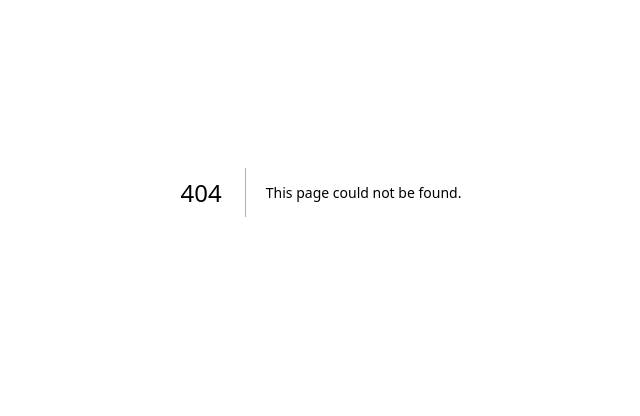
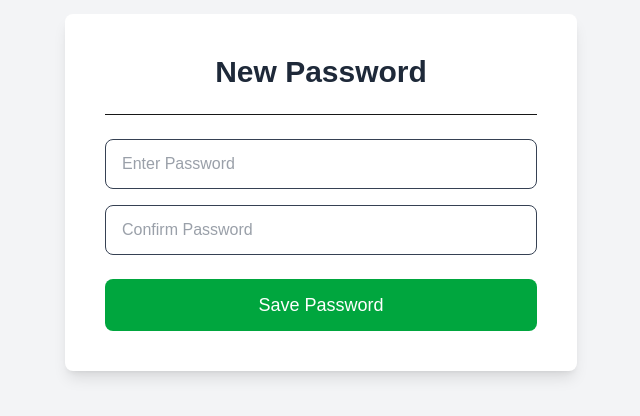
Before and after one commit to ManishDevHub/devforces-fontend, a Next.js app: page /reset-passwordPage/1 in a window 1280 px wide. Before the commit this address had no page. Shown: the part 208-624 px from the top of the page, without its empty margins (319-959 px from the left). Built offline with nearby package versions, Linux system fonts and the light colour scheme.

Commit message:
add forgot-password , forgot-password-don , reset-password pages all of these conntect to the backend

```diff
--- /dev/null
+++ b/src/app/(auth)/forgot-password-done/page.tsx
@@ -0,0 +1,37 @@
+import React from "react";
+
+export default function PsswordResetSent() {
+  return (
+    <div className="min-h-screen flex items-center justify-center bg-gray-200 px-4">
+      <div className="bg-white shadow-lg rounded-2xl p-10 max-w-md w-full text-center border border-gray-100">
+        <div className="flex justify-center mb-4">
+          <div className="h-14 w-14 rounded-full bg-green-100 flex items-center justify-center">
+            <svg
+              className="h-7 w-7 text-green-600"
+              fill="none"
+              stroke="currentColor"
+              strokeWidth="2"
+              viewBox="0 0 24 24"
+            >
+              <path
+                strokeLinecap="round"
+                strokeLinejoin="round"
+                d="M9 12l2 2 4-4m6 2a9 9 0 11-18 0 9 9 0 0118 0z"
+              />
+            </svg>
+          </div>
+        </div>
+        <h1 className="text-3xl text-gray-800 font-semibold">
+          {" "}
+          Password Reset
+        </h1>
+        <p className="text-gray-500 mt-2">
+          We’ve sent you an email with reset instructions.
+        </p>
+        <p className="text-gray-500 mt-1">
+          If you don’t receive it within a few minutes, please contact support.
+        </p>
+      </div>
+    </div>
+  );
+}
--- a/src/app/(auth)/forgot-password/page.tsx
+++ b/src/app/(auth)/forgot-password/page.tsx
@@ -1,56 +1,63 @@
 "use client";
 
-import React, { useState } from 'react'
-import toast from 'react-hot-toast';
+import React, { useState } from "react";
+import toast from "react-hot-toast";
+import { useRouter } from "next/navigation";
 
 export default function ForgotPassword() {
+  const router = useRouter();
+  const [email, setEmail] = useState("");
+  const [loading, SetLoading] = useState(false);
 
-const [ email , setEmail] = useState("")
-const [ loading , SetLoading] = useState(false)
+  const handleSubmit = async (e: any) => {
+    e.preventDefault();
 
-const handleSubmit = async( e: any)=>{
-    e.priventDeafult();
-SetLoading(true);
+    if (!email) {
+      toast.error("Email is required");
+      return;
+    }
 
-try{
+    SetLoading(true);
 
-  const res = await fetch("" , {
-    method: "POST",
-  headers: { "Content-Type": "application/json" },
- body: JSON.stringify({ email})
-  })
-  const data  = await res.json();
+    try {
+      const res = await fetch(
+        "http://localhost:4000/api/user/forgot-password",
+        {
+          method: "POST",
+          headers: { "Content-Type": "application/json" },
+          body: JSON.stringify({ email }),
+        }
+      );
 
-  if(!res.ok){
-    toast.error(  data.error|| " Faield to send reset link")
-    SetLoading(false)
-    return;
-  }
-  toast.success("Password reset link sent")
+      const data = await res.json();
 
-}catch(error){
-  console.log("server error")
-}
-SetLoading(false)
+      if (res.ok) {
+        toast.success("Password reset link sent!");
 
-}
+        setTimeout(() => router.push("/forgot-password-done"), 3000);
+      } else {
+        toast.error(data.error || data.message || "Something went wrong");
+      }
+    } catch (error) {
+      console.log("Server connection error", error);
+      toast.error("Server connection failed");
+    } finally {
+      SetLoading(false);
+    }
+  };
 
-
-
-
- return (
+  return (
     <div className="min-h-screen flex items-center justify-center bg-gray-100 p-4">
       <div className="bg-white shadow-lg max-w-lg w-full rounded-lg p-10">
         <h1 className="text-3xl font-semibold text-gray-800 text-center">
           Password Reset
         </h1>
-
         <hr className="my-6" />
 
         <div className="bg-yellow-100 text-yellow-800 border border-yellow-300 p-5 rounded-md mb-6">
           <p>
-            Can’t remember your password?
-            Just enter your email and we’ll send you a reset link.
+            Can’t remember your password? Just enter your email and we’ll send
+            you a reset link.
           </p>
         </div>
 
@@ -61,18 +68,14 @@ SetLoading(false)
               placeholder="Enter your email"
               value={email}
               onChange={(e) => setEmail(e.target.value)}
-              className="w-full border border-0.5px to-black px-4 py-3 text-gray-600 rounded-lg outline-none"
+              className="w-full border border-gray-300 px-4 py-3 text-gray-600 rounded-lg outline-none focus:border-green-500"
             />
-
-            {email === "" && (
-              <p className="text-red-600 text-sm mt-1">Required</p>
-            )}
           </div>
 
           <button
             type="submit"
             disabled={loading}
-            className="w-full mt-4 py-3 bg-green-600 hover:bg-green-700 text-white rounded-lg text-lg transition"
+            className="w-full mt-4 py-3 bg-green-600 hover:bg-green-700 text-white rounded-lg text-lg transition disabled:bg-gray-400"
           >
             {loading ? "Sending..." : "Reset My Password"}
           </button>
--- /dev/null
+++ b/src/app/(auth)/reset-passwordPage/[token]/page.tsx
@@ -0,0 +1,102 @@
+"use client";
+
+import React, { useState } from "react";
+import toast from "react-hot-toast";
+import { useParams, useRouter } from "next/navigation";
+
+export default function ResetPasswordPage() {
+  const [password, setPassword] = useState("");
+  const [confirm, setConfirm] = useState("");
+  const [loading, SetLoading] = useState(false);
+
+  const router = useRouter();
+
+  // URL se token extract karna sahi hai
+  const params = useParams();
+  const token = params.token;
+
+  console.log("Token extracted:", token);
+
+  const SubmitHandler = async (e: any) => {
+    e.preventDefault();
+
+    if (!password || !confirm) {
+      return toast.error("Both fields are required.");
+    }
+    if (password !== confirm) {
+      return toast.error("Password do not match!");
+    }
+
+    if (!token) {
+      return toast.error("Reset token is missing from the URL.");
+    }
+
+    SetLoading(true);
+
+    try {
+      const res = await fetch(
+        `http://localhost:4000/api/user/reset-passwordPage/${token}`,
+        {
+          method: "POST",
+          headers: { "Content-Type": "application/json" },
+
+          body: JSON.stringify({ token, password }),
+        }
+      );
+
+      const data = await res.json();
+
+      if (res.ok) {
+        toast.success("Password reset successfully! Redirecting....");
+        setTimeout(() => router.push("/login"), 2000);
+      } else {
+        toast.error(
+          data.error || data.message || "Something went wrong on server."
+        );
+      }
+    } catch (error) {
+      console.error("Client side fetch error:", error);
+      toast.error("Network error. Could not connect to the server.");
+    }
+    SetLoading(false);
+  };
+
+  return (
+    <div className="min-h-screen flex items-center justify-center bg-gray-100 p-4">
+      <div className="bg-white max-w-lg shadow-lg w-full rounded-lg p-10 ">
+        <h1 className="text-3xl font-semibold text-center text-gray-800">
+          New Password
+        </h1>
+        <hr className="my-6" />
+
+        <form onSubmit={SubmitHandler}>
+          <div className="space-y-4">
+            <input
+              type="password"
+              value={password}
+              onChange={(e) => setPassword(e.target.value)}
+              placeholder="Enter Password"
+              className="w-full px-4 py-3 border text-gray-700 rounded-lg outline-none"
+            />
+            <input
+              type="password"
+              value={confirm}
+              onChange={(e) => {
+                setConfirm(e.target.value);
+              }}
+              placeholder="Confirm Password"
+              className="w-full px-4 py-3 border text-gray-700 rounded-lg outline-none"
+            />
+          </div>
+          <button
+            disabled={loading}
+            className="w-full mt-6 py-3 bg-green-600 hover:bg-green-700 text-white rounded-lg text-lg disabled:opacity-60"
+            type="submit"
+          >
+            {loading ? "Saving..." : "Save Password"}
+          </button>
+        </form>
+      </div>
+    </div>
+  );
+}
```
Also changed, not shown: src/app/(auth)/register/page.tsx (+5 -2 lines).
